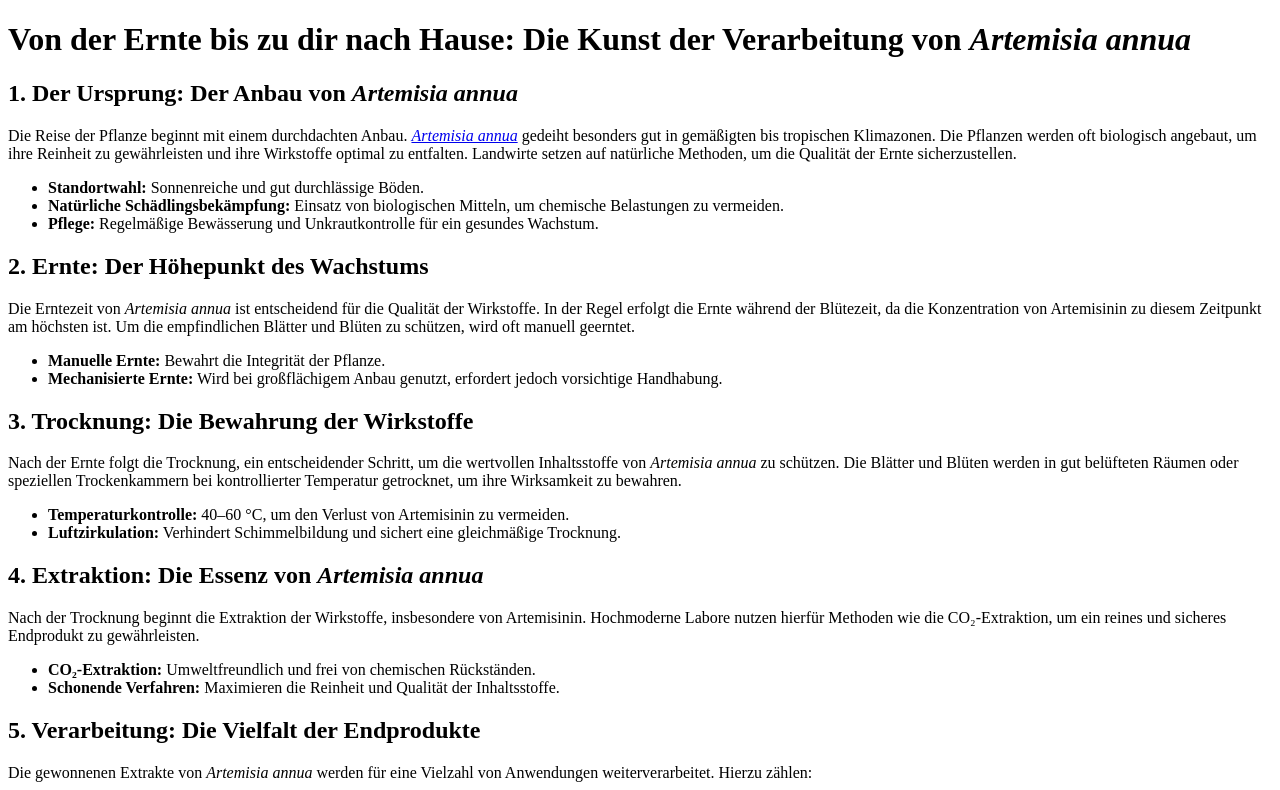
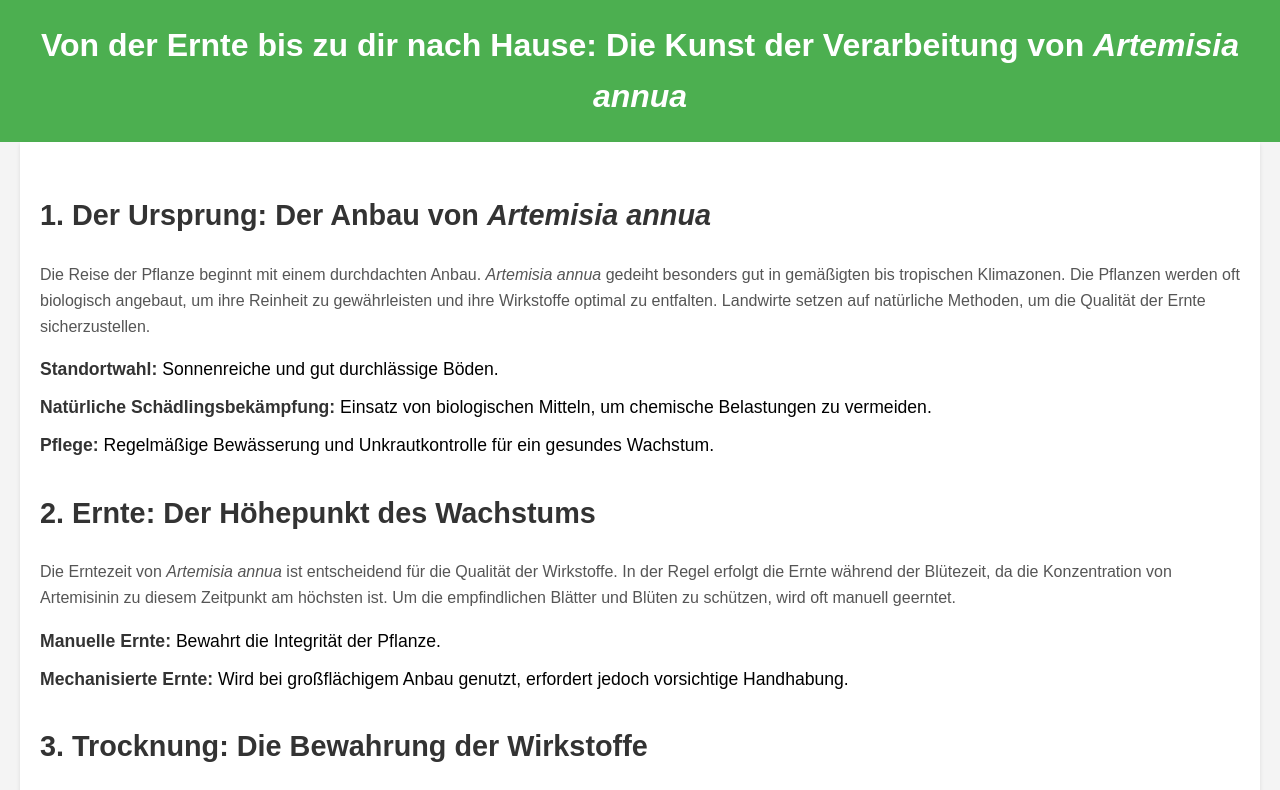
Before and after one commit to roberthinsom/artemisia-annua-vercel, a plain HTML site: page index.html in a window 1280 px wide. Shown: the top 790 px of the page. Drawn offline with Linux system fonts and the light colour scheme.

Commit message:
Update index.html

```diff
--- a/index.html
+++ b/index.html
@@ -1,12 +1,95 @@
 <!DOCTYPE html>
 <html lang="de">
 <head>
+    <meta name="google-site-verification" content="Nlu37tJYKGJ7JYs3NG8d0nC_kP9kUAUorRs1P8cGFjE" />
     <meta charset="UTF-8">
     <meta name="viewport" content="width=device-width, initial-scale=1.0">
     <meta name="description" content="Erfahre mehr über den Prozess von der Ernte bis zur Verarbeitung von Artemisia annua. Ein faszinierender Einblick in die Kunst der Heilpflanzenverarbeitung.">
     <meta name="keywords" content="Artemisia annua, Einjähriger Beifuß, Heilpflanzen, Artemisinin, nachhaltige Verarbeitung">
     <meta name="author" content="Dein Name">
     <title>Von der Ernte bis zu dir nach Hause: Die Kunst der Verarbeitung von Artemisia annua</title>
+    <style>
+        body {
+            font-family: Arial, sans-serif;
+            line-height: 1.6;
+            margin: 0;
+            padding: 0;
+            background-color: #f4f4f4;
+        }
+
+        header {
+            background-color: #4CAF50;
+            color: white;
+            padding: 20px;
+            text-align: center;
+        }
+
+        header h1 {
+            margin: 0;
+        }
+
+        main {
+            padding: 20px;
+            max-width: 1200px;
+            margin: auto;
+            background-color: #fff;
+            box-shadow: 0 2px 4px rgba(0, 0, 0, 0.1);
+        }
+
+        h2 {
+            color: #333;
+            font-size: 1.8rem;
+            margin-top: 30px;
+        }
+
+        p {
+            font-size: 1rem;
+            color: #555;
+        }
+
+        ul {
+            list-style-type: none;
+            padding-left: 0;
+        }
+
+        li {
+            margin-bottom: 10px;
+            font-size: 1.1rem;
+        }
+
+        strong {
+            color: #333;
+        }
+
+        footer {
+            background-color: #333;
+            color: white;
+            text-align: center;
+            padding: 10px;
+            position: absolute;
+            width: 100%;
+            bottom: 0;
+        }
+
+        em {
+            font-style: italic;
+        }
+
+        /* Responsive design */
+        @media (max-width: 768px) {
+            header h1 {
+                font-size: 1.5rem;
+            }
+
+            h2 {
+                font-size: 1.4rem;
+            }
+
+            p, li {
+                font-size: 1rem;
+            }
+        }
+    </style>
 </head>
 <body>
     <header>
@@ -16,7 +99,7 @@
     <main>
         <section>
             <h2>1. Der Ursprung: Der Anbau von <em>Artemisia annua</em></h2>
-            <p>Die Reise der Pflanze beginnt mit einem durchdachten Anbau. <em><a href="https://artemisia-shop.de/">Artemisia annua</a></em> gedeiht besonders gut in gemäßigten bis tropischen Klimazonen. Die Pflanzen werden oft biologisch angebaut, um ihre Reinheit zu gewährleisten und ihre Wirkstoffe optimal zu entfalten. Landwirte setzen auf natürliche Methoden, um die Qualität der Ernte sicherzustellen.</p>
+            <p>Die Reise der Pflanze beginnt mit einem durchdachten Anbau. <em>Artemisia annua</em> gedeiht besonders gut in gemäßigten bis tropischen Klimazonen. Die Pflanzen werden oft biologisch angebaut, um ihre Reinheit zu gewährleisten und ihre Wirkstoffe optimal zu entfalten. Landwirte setzen auf natürliche Methoden, um die Qualität der Ernte sicherzustellen.</p>
             <ul>
                 <li><strong>Standortwahl:</strong> Sonnenreiche und gut durchlässige Böden.</li>
                 <li><strong>Natürliche Schädlingsbekämpfung:</strong> Einsatz von biologischen Mitteln, um chemische Belastungen zu vermeiden.</li>
@@ -73,7 +156,7 @@
 
         <section>
             <h2>7. Vom Feld zu dir: Die Bedeutung für den Verbraucher</h2>
-            <p>Durch die sorgfältige Verarbeitung von <em>Artemisia annua</em> erhalten Verbraucher Produkte, die nicht nur effektiv, <a href="https://artemisia-annua-pulver-cloudflare.pages.dev/">sondern auch sicher</a> und nachhaltig sind. Ob als Nahrungsergänzungsmittel, Tee oder Kosmetik – die Pflanze verbindet traditionelles Wissen mit moderner Technologie.</p>
+            <p>Durch die sorgfältige Verarbeitung von <em>Artemisia annua</em> erhalten Verbraucher Produkte, die nicht nur effektiv, sondern auch sicher und nachhaltig sind. Ob als Nahrungsergänzungsmittel, Tee oder Kosmetik – die Pflanze verbindet traditionelles Wissen mit moderner Technologie.</p>
         </section>
     </main>
 </body>
```
